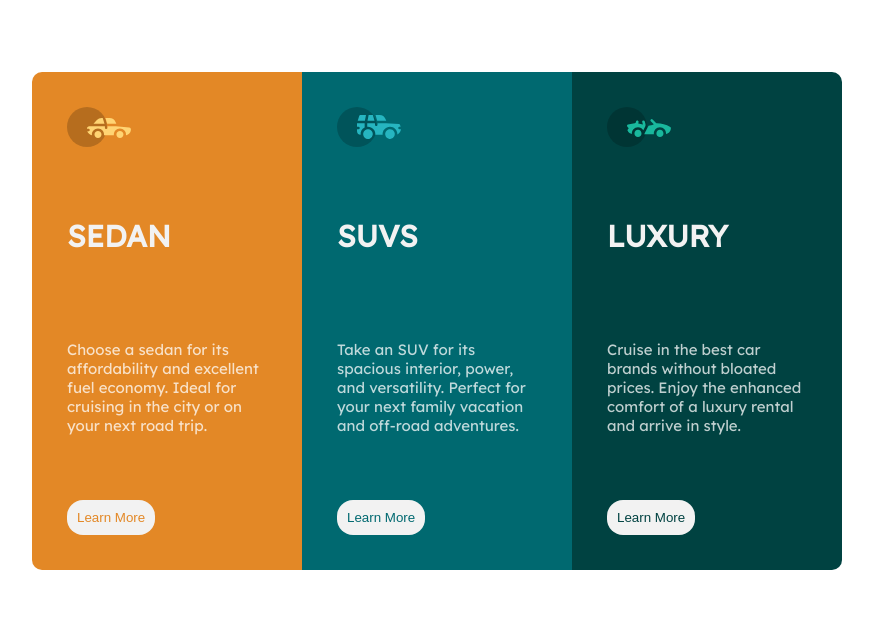
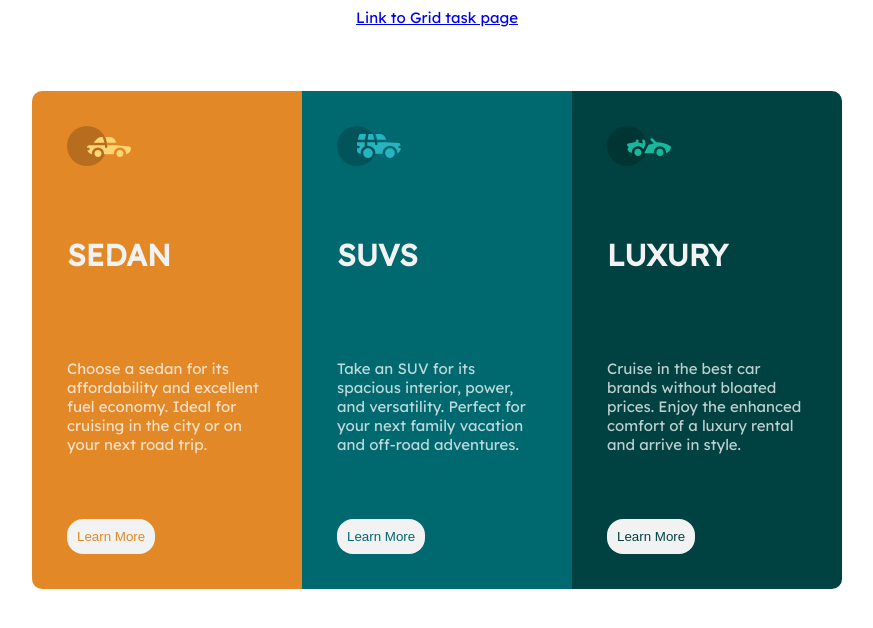
Before and after one commit to Swift-code460/Zuri-layout-task-1, a plain HTML site: page index.html in a window 1280 px wide. Shown: the whole page, without its empty margins (203-1076 px from the left). Drawn offline with Linux system fonts and the light colour scheme.

Commit message:
update index.html

```diff
--- a/index.html
+++ b/index.html
@@ -11,6 +11,8 @@
   <title>Flexbox and Grid task</title>
 </head>
 <body>
+
+  <a href="./grid.html" class="grid-link">Link to Grid task page</a>
 
 	<div class="container">
 
```
